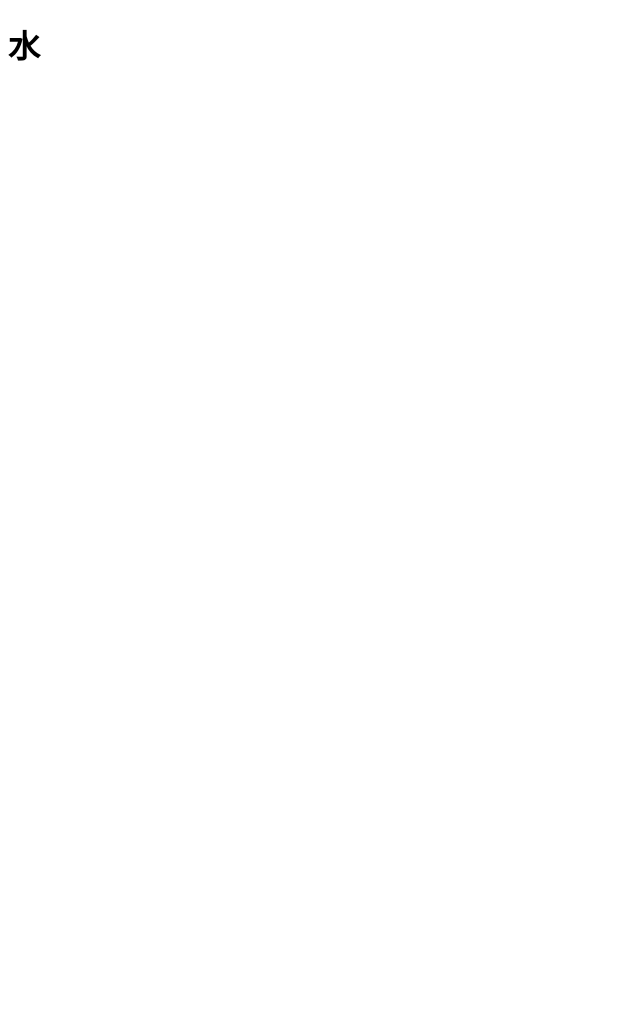
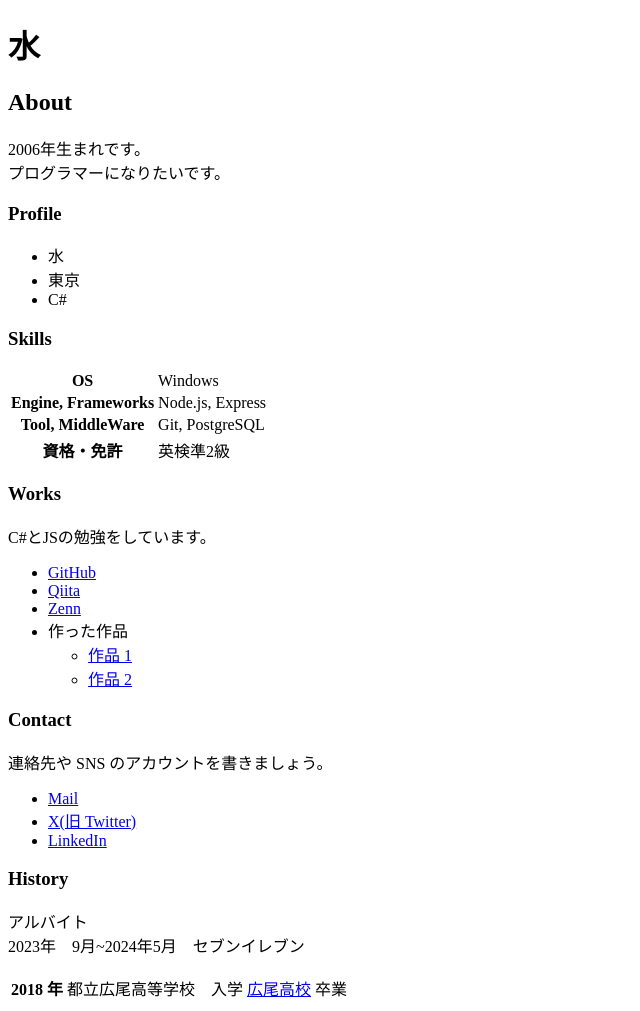
Before and after one commit to Sawae-M/Sawae-M.github.io, a plain HTML site: page index.html in a window 1280 px wide. Shown: the whole page, without its empty margins (0-640 px from the left). Before the commit the page ends 800 px from the top, so only its background shows below. Drawn offline with Linux system fonts and the light colour scheme.

Commit message:
ポートフォリオに必要な情報を追加

```diff
--- a/index.html
+++ b/index.html
@@ -9,3 +9,71 @@
     <h1>水</h1>
   </body>
 </html>
+
+
+    <h2>About</h2>
+    <p>
+      2006年生まれです。<br>
+      プログラマーになりたいです。
+    </p>
+
+    <h3>Profile</h3>
+    <ul>
+      <li>水</li>
+      <li>東京</li>
+      <li>C#</li>
+    </ul>
+
+    <h3>Skills</h3>
+    <table>
+      <tr>
+        <th>OS</th>
+        <td>Windows</td>
+      </tr>
+      <tr>
+        <th>Engine, Frameworks</th>
+        <td>Node.js, Express</td>
+      </tr>
+      <tr>
+        <th>Tool, MiddleWare</th>
+        <td>Git, PostgreSQL</td>
+      </tr>
+      <tr>
+        <th>資格・免許</th>
+        <td>英検準2級</td>
+      </tr>
+    </table>
+
+    <h3>Works</h3>
+    <p>C#とJSの勉強をしています。</p>
+    <ul>
+      <li><a href="https://github.com/">GitHub</a></li>
+      <li><a href="https://qiita.com/">Qiita</a></li>
+      <li><a href="https://zenn.dev/">Zenn</a></li>
+      <li>
+        作った作品
+        <ul>
+          <li><a href="https://example.com/">作品 1</a></li>
+          <li><a href="https://example.com/">作品 2</a></li>
+        </ul>
+      </li>
+    </ul>
+
+    <h3>Contact</h3>
+    <p>連絡先や SNS のアカウントを書きましょう。</p>
+    <ul>
+      <li><a href="mailto:name@example.com">Mail</a></li>
+      <li><a href="https://twitter.com/n_yobikou">X(旧 Twitter)</a></li>
+      <li><a href="https://www.linkedin.com/">LinkedIn</a></li>
+    </ul>
+
+    <h3>History</h3>
+    <p>アルバイト　<br>
+      2023年　9月~2024年5月　セブンイレブン</p>
+    <table>
+      <tr>
+        <th>2018 年</th>
+        <td>都立広尾高等学校　入学 <a href="https://hiroo-h.metro.ed.jp/">広尾高校</a> 卒業</td>
+      </tr>
+
+    </table>
```
